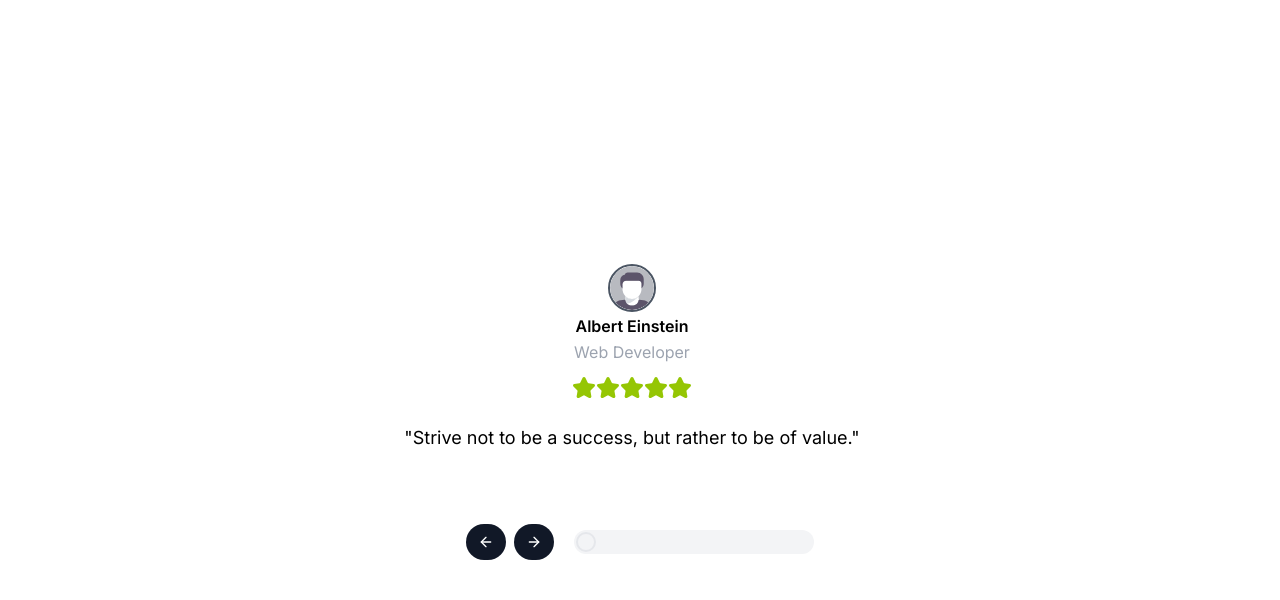
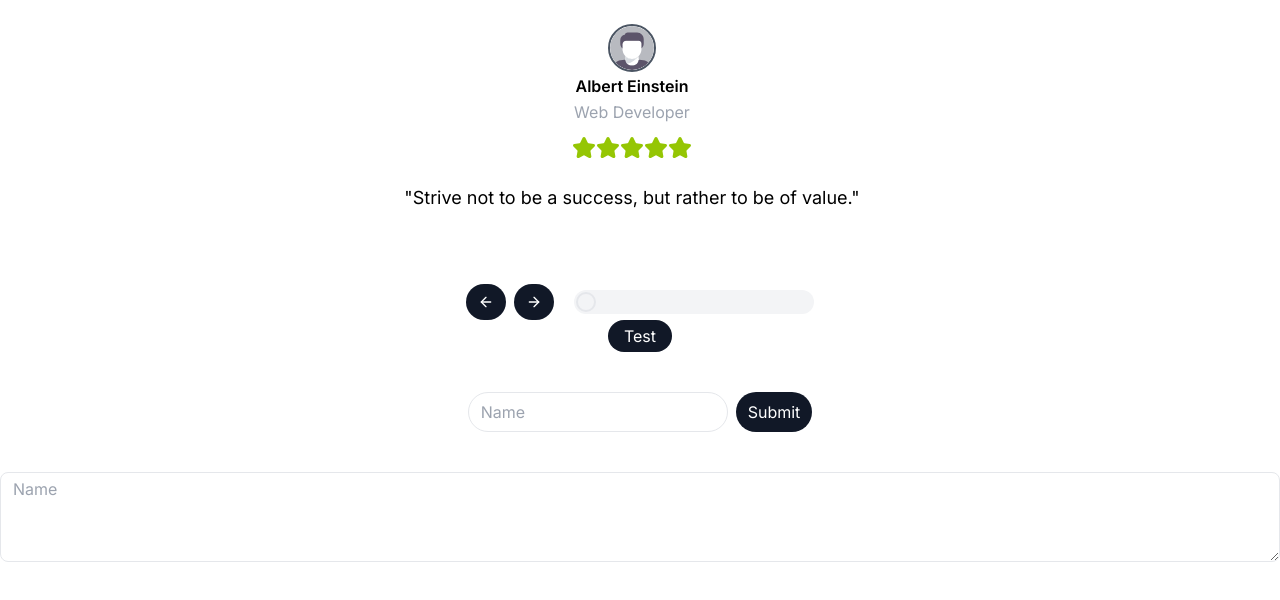
Before and after one commit to prudra2000/Velocify, a Next.js app: page / in a window 1280 px wide. Shown: the top 600 px of the page. Built offline with nearby package versions, Linux system fonts and the light colour scheme.

Commit message:
added Badge, Input, and Textarea components.

```diff
--- a/src/app/page.tsx
+++ b/src/app/page.tsx
@@ -1,7 +1,10 @@
 "use client";
 import { useState, useEffect } from "react";
 import Carousel from "../components/carousel";
-
+import { Badge } from "@/components/badge";
+import { Input } from "@/components/input";
+import { Textarea } from "@/components/textarea";
+import { Button } from "@/components/button";
 
 interface Testimonials {
   author: string;
@@ -27,11 +30,25 @@ export default function Home() {
   }, []);
 
   return (
-    <main className="flex min-h-screen flex-col items-center justify-center">
-      <div className="flex gap-2"></div>
-      {testimonials.length > 0 && (
-        <Carousel testimonials={testimonials} maxTestimonials={maxTestimonials} looped={true} />
-      )}
+    <main className="flex flex-col items-center justify-center">
+
+        {testimonials.length > 0 && (
+          <Carousel
+            testimonials={testimonials}
+            maxTestimonials={maxTestimonials}
+            looped={true}
+          />
+        )}
+        <Badge variant="default" className="mb-10">
+          <p>Test</p>
+        </Badge>
+        <div className="flex gap-2 mb-10 px-10">
+          <Input type="text" variant="rounded" placeholder="Name" />
+          <Button className="rounded-full w-min"><p>Submit</p></Button>
+
+        </div>
+        <Textarea placeholder="Name"/>
+
     </main>
   );
 }
--- /dev/null
+++ b/src/components/badge.tsx
@@ -0,0 +1,43 @@
+import { cva, type VariantProps } from "class-variance-authority";
+import { twMerge } from "tailwind-merge";
+import * as React from "react";
+
+const badgeVariants = cva(
+  "flex flex-row justify-center items-center rounded-full ",
+  {
+    variants: {
+      variant: {
+        default: "bg-gray-900 text-white hover:bg-gray-800",
+        destructive: "bg-red-700 text-white hover:bg-red-600",
+        outline:
+          "bg-gray-200 hover:bg-gray-300 outline outline-2 outline-gray-300",
+        secondary: "bg-gray-200 hover:bg-gray-300",
+      },
+      size: {
+        default: "px-4 py-1 text-xs sm:text-sm md:text-base",
+      },
+    },
+    defaultVariants: {
+      variant: "default",
+      size: "default",
+    },
+  }
+);
+
+interface BadgeProps extends VariantProps<typeof badgeVariants> {
+  alt?: string;
+  className?: string;
+  children?: React.ReactNode;
+}
+
+const Badge = React.forwardRef<
+  HTMLDivElement,
+   BadgeProps
+>(({ variant, alt, children, className, ...props }, ref) => (
+  <div ref={ref} className={twMerge(badgeVariants({ variant, className }))} {...props}>
+    {children}
+  </div>
+));
+Badge.displayName = "Badge";
+
+export { Badge, badgeVariants };
--- a/src/components/button.tsx
+++ b/src/components/button.tsx
@@ -2,7 +2,7 @@ import { cva, type VariantProps } from "class-variance-authority";
 import { twMerge } from "tailwind-merge";
 import * as React from "react";
 const buttonVariants = cva(
-  "flex flex-row justify-center items-center rounded-lg",
+  "flex flex-row justify-center items-center rounded-lg text-sm sm:text-sm md:text-base ",
   {
     variants: {
       variant: {
--- /dev/null
+++ b/src/components/input.tsx
@@ -0,0 +1,37 @@
+import * as React from "react";
+import { cva, type VariantProps } from "class-variance-authority";
+import { twMerge } from "tailwind-merge";
+
+const inputVariants = cva(
+    "flex  h-10 w-full text-sm sm:text-sm md:text-base px-3 py-0 sm:px-3 sm:py-1  border border-input file:bg-transparent file:border-0 file:text-sm disabled:cursor-not-allowed disabled:opacity-50",
+    {
+      variants: {
+        variant: {
+          default: "rounded-lg",
+          rounded: "rounded-full",
+        },
+      },
+      defaultVariants: {
+        variant: "default",
+      },
+    }
+  );
+
+export interface InputProps
+  extends React.InputHTMLAttributes<HTMLInputElement>,VariantProps<typeof inputVariants> {
+
+  }
+
+const Input = React.forwardRef<HTMLInputElement, InputProps>(
+  ({variant, alt, type, className, ...props }, ref) => (
+    <input
+      type={type}
+      className={twMerge(inputVariants({ variant, className }))}
+      ref={ref}
+      {...props}
+    />
+  )
+);
+Input.displayName = "Input";
+
+export { Input };
--- /dev/null
+++ b/src/components/textarea.tsx
@@ -0,0 +1,35 @@
+import * as React from "react";
+import { cva, type VariantProps } from "class-variance-authority";
+import { twMerge } from "tailwind-merge";
+
+const textareaVariants = cva(
+    "flex min-h-[90px] w-full px-3 py-1 text-sm sm:text-sm md:text-base  border border-input disabled:cursor-not-allowed disabled:opacity-50 placeholder:text-muted-foreground",
+    {
+      variants: {
+        variant: {
+          default: "rounded-lg",
+        },
+      },
+      defaultVariants: {
+        variant: "default",
+      },
+    }
+  );
+
+export interface TextareaProps
+  extends React.TextareaHTMLAttributes<HTMLTextAreaElement>,VariantProps<typeof textareaVariants> {
+
+  }
+
+const Textarea = React.forwardRef<HTMLTextAreaElement, TextareaProps>(
+  ({variant, className, ...props }, ref) => (
+    <textarea
+      className={twMerge(textareaVariants({ variant, className }))}
+      ref={ref}
+      {...props}
+    />
+  )
+);
+Textarea.displayName = "Textarea";
+
+export { Textarea };
```
